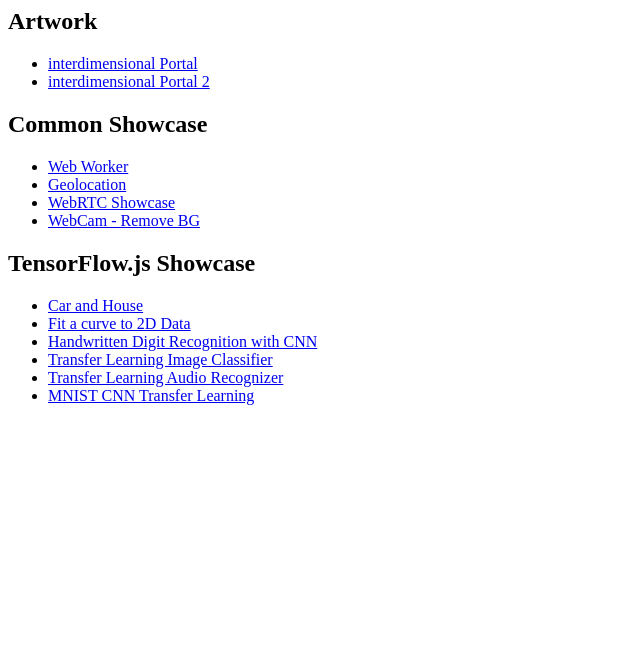
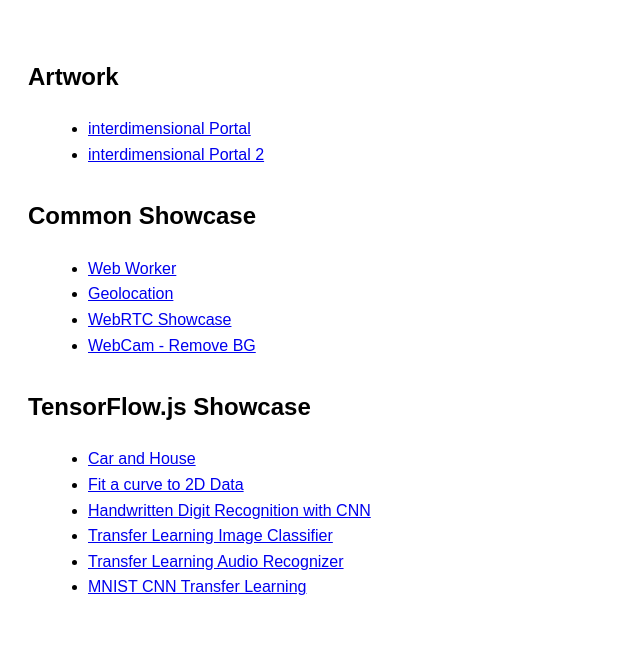
Before and after one commit to tommylam168/showcase.github.io, a plain HTML site: page portal.html in a window 1280 px wide. Shown: the whole page, without its empty margins (0-640 px from the left). Drawn offline with Linux system fonts and the light colour scheme.

Commit message:
Update portal.html

```diff
--- a/portal.html
+++ b/portal.html
@@ -1,3 +1,25 @@
+<!DOCTYPE html>
+<html lang="en">
+<head>
+  <meta charset="UTF-8" />
+  <meta name="viewport" content="width=device-width, initial-scale=1.0" />
+  <title>Showcase</title>
+  <style>
+    body {
+      font-family: Arial, sans-serif;
+      line-height: 1.6;
+      padding: 20px;
+    }
+    h2 {
+      margin-top: 30px;
+    }
+    ul {
+      margin-left: 20px;
+    }
+  </style>
+</head>
+<body>
+
   <h2>Artwork</h2>
   <ul>
     <li><a href="artwork/interdimensionalPortal.html">interdimensional Portal</a></li>
@@ -21,3 +43,6 @@
     <li><a href="tensorflowJS/transferLearningAudioRecognizer.html">Transfer Learning Audio Recognizer</a></li>
     <li><a href="tensorflowJS/mnistCNNTransferLearning.html">MNIST CNN Transfer Learning</a></li>
   </ul>
+
+</body>
+</html>
```
Lines whose indentation alone changed are shown as unchanged.
